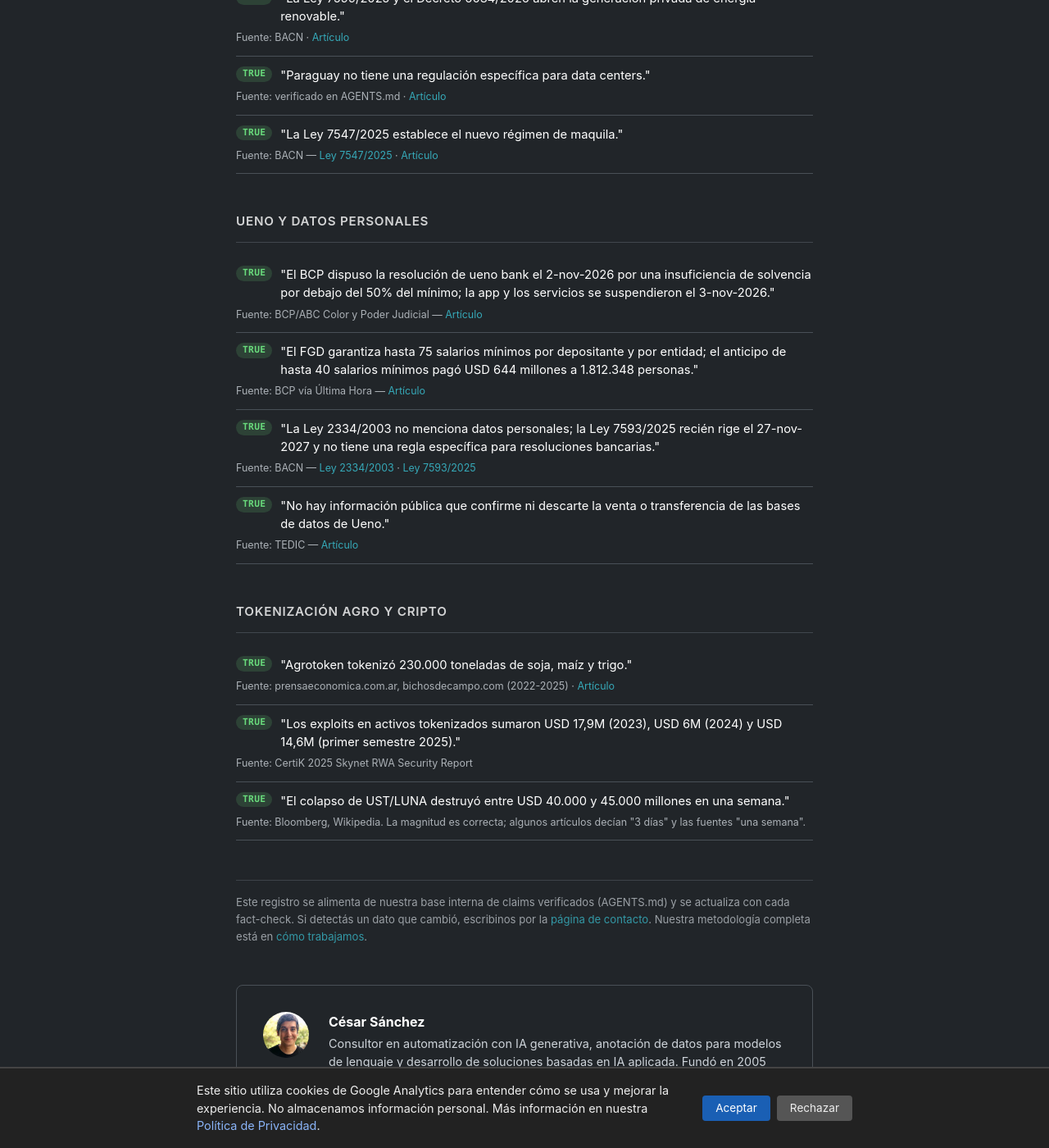
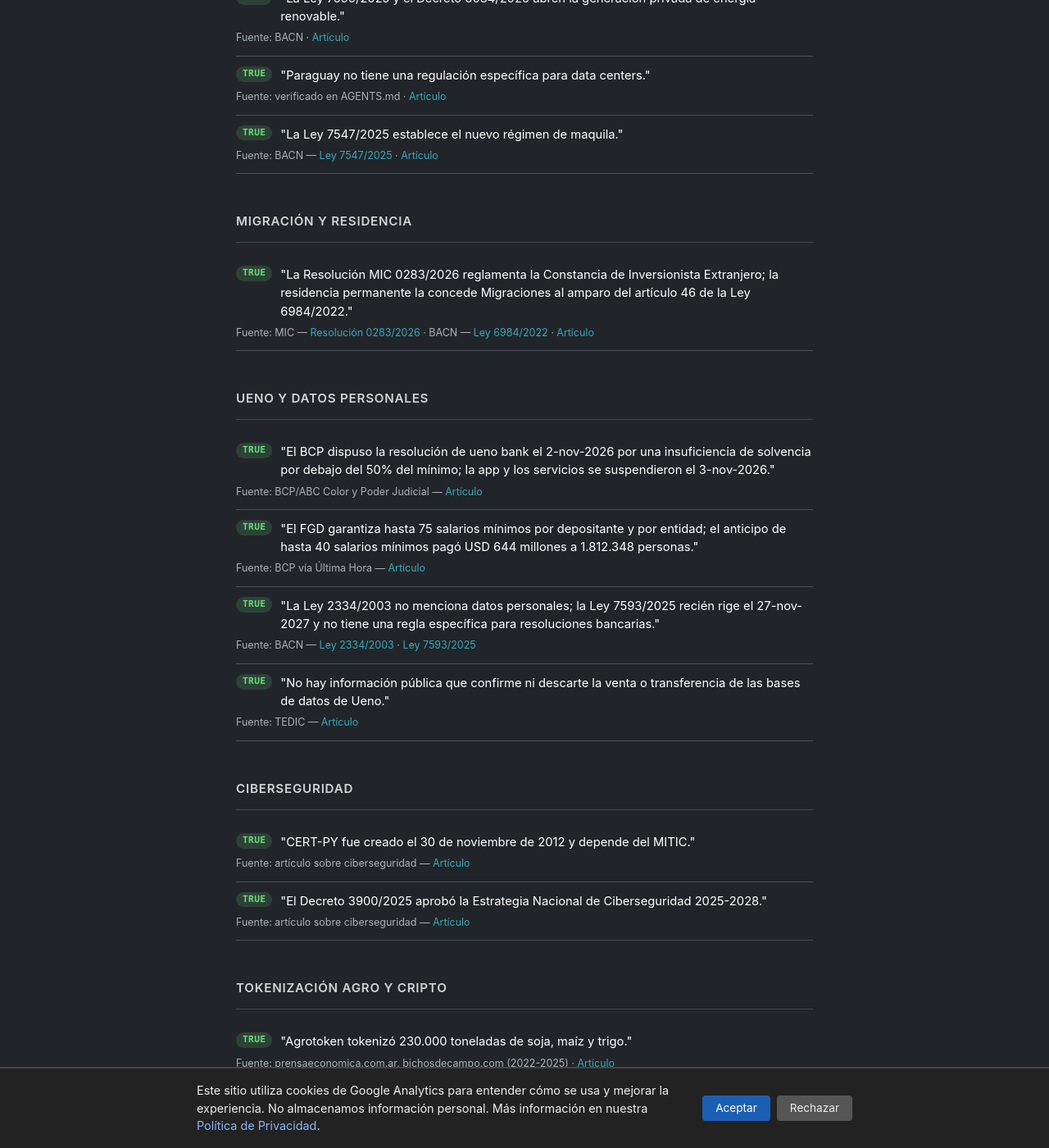
Before and after one commit to miravosqueinteresante/muchotexto.net, a Jekyll site: the page built from claims-verificados.markdown, in a window 1280 px wide and 1400 px high, scrolled down 2705 px. Shown: the whole window at 82% size. Built offline with Jekyll 4.4.1, drawn with Linux system fonts in a browser that asks for light colours.

Commit message:
Cierra brechas de radar, regulación y claims en muestra de alto riesgo

```diff
--- a/_data/leyes.yml
+++ b/_data/leyes.yml
@@ -12,6 +12,11 @@
   estado: vigente
   nota: "Regula el tratamiento de datos crediticios. El BCP y la SEDECO son autoridades; no cubre biometría ni datos de la Expo."
   articulo: /articulos/2026/11/13/que-datos-tuyos-tenia-ueno/
+
+- nombre: "Resolución MIC 0283/2026 - Investor Pass"
+  estado: vigente
+  nota: "Reglamenta la Constancia de Inversionista Extranjero (CIE). La residencia permanente la concede Migraciones al amparo del art. 46 de la Ley 6984/2022."
+  articulo: /articulos/2026/09/25/paraguay-investor-pass-residencia-inversores/
 
 - nombre: "Ley 6822/2022 — Servicios de confianza"
   estado: vigente
@@ -100,6 +105,7 @@
 - nombre: "Estrategia Nacional de IA"
   estado: en-tramite
   nota: "El MITIC realizó consulta pública en 2024. La UNESCO publicó el RAM Report en diciembre de 2025. Sin documento oficial publicado."
+  articulo: /articulos/2026/07/16/ia-soberana-paraguay/
 
 - nombre: "Ley de IA, deepfakes y contenido sintético"
   estado: en-tramite
--- a/claims-verificados.markdown
+++ b/claims-verificados.markdown
@@ -292,6 +292,15 @@ last_modified_at: 2026-11-14
 </section>
 
 <section class="claims-section">
+<h2 class="claims-section-title">Migración y residencia</h2>
+
+<div class="claim">
+  <div class="claim-head"><span class="claim-v v-true">TRUE</span><span class="claim-text">"La Resolución MIC 0283/2026 reglamenta la Constancia de Inversionista Extranjero; la residencia permanente la concede Migraciones al amparo del artículo 46 de la Ley 6984/2022."</span></div>
+  <span class="claim-source">Fuente: MIC — <a href="https://www.mic.gov.py/wp-content/uploads/2026/04/Res.-N-0283.2026_Constancia-de-Inversionista.pdf">Resolución 0283/2026</a> · BACN — <a href="https://www.bacn.gov.py/leyes-paraguayas/10973/ley-n-6984-de-migraciones">Ley 6984/2022</a> · <a href="/articulos/2026/09/25/paraguay-investor-pass-residencia-inversores/">Artículo</a></span>
+</div>
+</section>
+
+<section class="claims-section">
 <h2 class="claims-section-title">Ueno y datos personales</h2>
 
 <div class="claim">
@@ -312,6 +321,20 @@ last_modified_at: 2026-11-14
 <div class="claim">
   <div class="claim-head"><span class="claim-v v-true">TRUE</span><span class="claim-text">"No hay información pública que confirme ni descarte la venta o transferencia de las bases de datos de Ueno."</span></div>
   <span class="claim-source">Fuente: TEDIC — <a href="/articulos/2026/11/13/que-datos-tuyos-tenia-ueno/">Artículo</a></span>
+</div>
+</section>
+
+<section class="claims-section">
+<h2 class="claims-section-title">Ciberseguridad</h2>
+
+<div class="claim">
+  <div class="claim-head"><span class="claim-v v-true">TRUE</span><span class="claim-text">"CERT-PY fue creado el 30 de noviembre de 2012 y depende del MITIC."</span></div>
+  <span class="claim-source">Fuente: artículo sobre ciberseguridad — <a href="/articulos/2026/07/17/ciberseguridad-paraguay/">Artículo</a></span>
+</div>
+
+<div class="claim">
+  <div class="claim-head"><span class="claim-v v-true">TRUE</span><span class="claim-text">"El Decreto 3900/2025 aprobó la Estrategia Nacional de Ciberseguridad 2025-2028."</span></div>
+  <span class="claim-source">Fuente: artículo sobre ciberseguridad — <a href="/articulos/2026/07/17/ciberseguridad-paraguay/">Artículo</a></span>
 </div>
 </section>
 
--- a/scripts/audit_observatorio_coverage.py
+++ b/scripts/audit_observatorio_coverage.py
@@ -127,7 +127,7 @@ def audit():
         if slug in NON_ANALYSIS:
             continue
         url = article_url(data, path)
-        row = {"slug": slug, "title": str(data.get("title", "")), "url": url, "pilar": data.get("pilar")}
+        row = {"slug": slug, "title": str(data.get("title", "")), "url": url, "pilar_num": data.get("pilar")}
         for surface in SURFACES:
             row[surface] = surface_status(surface, data, url, slug, cache)
         rows.append(row)
```
Also changed, not shown: _data/observatorio.yml (+6 -14 lines), regulacion.markdown (+10 -0 lines).
